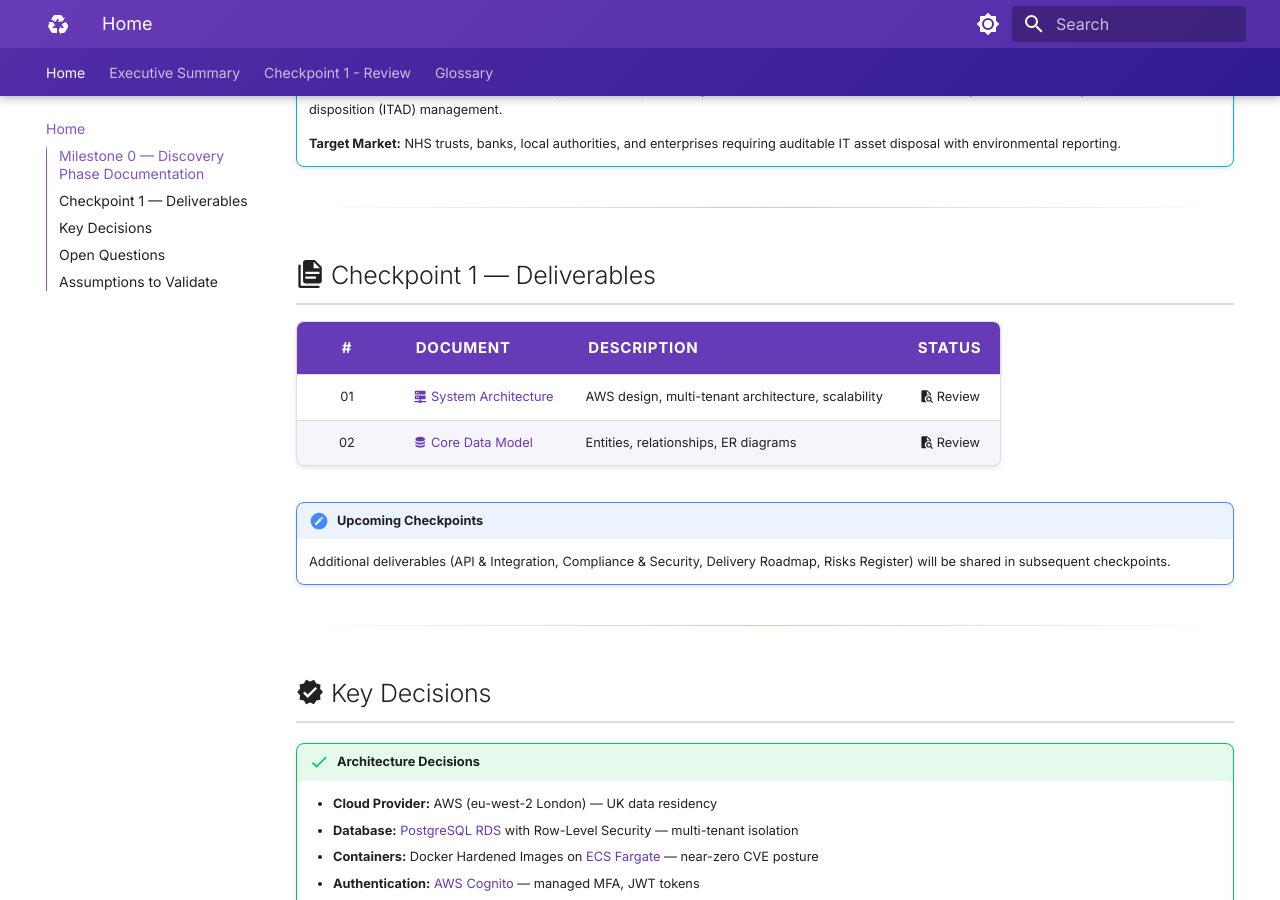
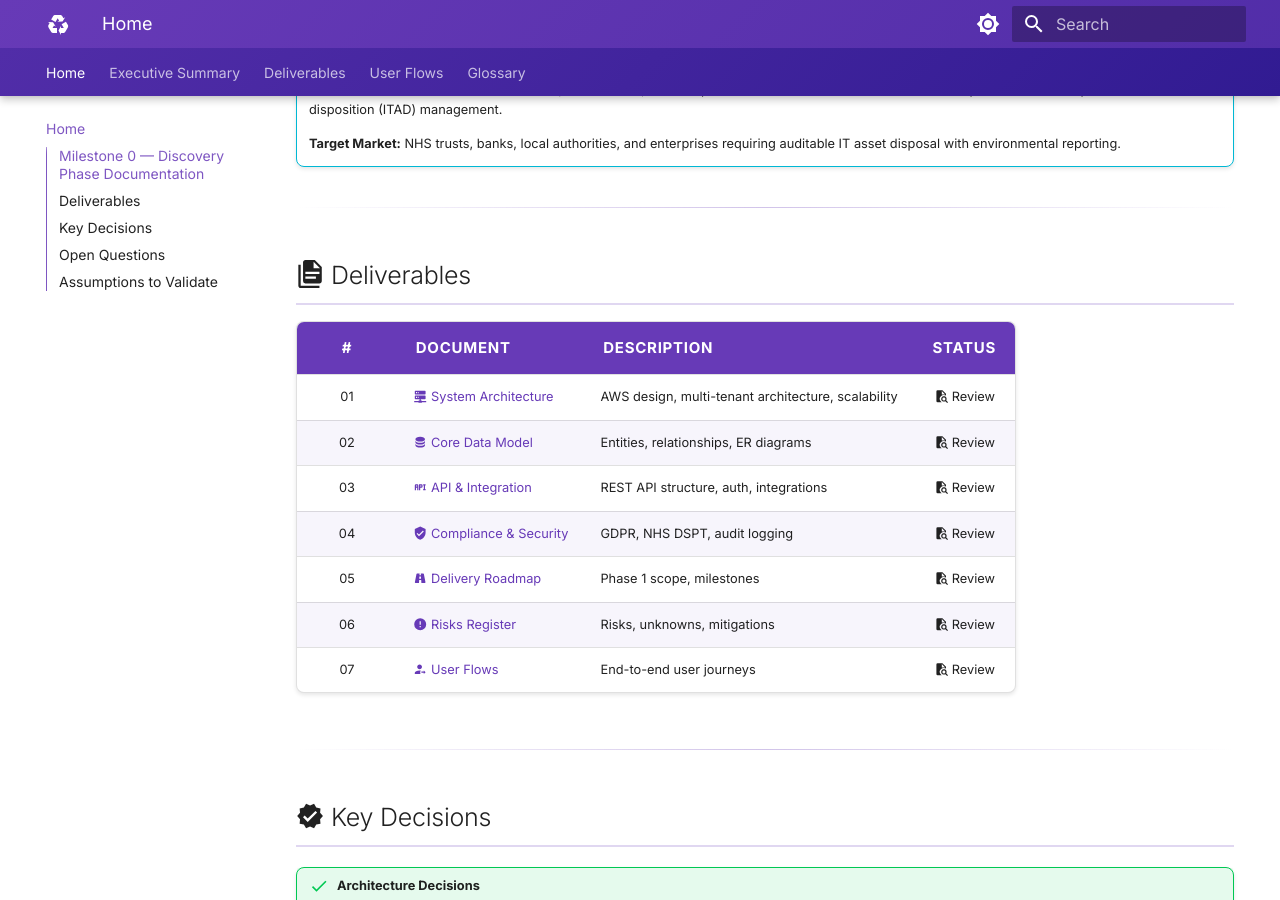
Before and after one commit to nugehs/ai-reclaim-m0, an MkDocs documentation site: the page built from docs/index.md, in a window 1280 px wide and 900 px high, scrolled down 401 px. Built offline with MkDocs 1.6.1 and Material for MkDocs 9.7.7, drawn with Linux system fonts in a browser that asks for light colours.

Commit message:
Show all deliverables - single checkpoint approach
Reverted to full document list for single review checkpoint.

Co-Authored-By: Claude Opus 4.5 <noreply@anthropic.com>

```diff
--- a/docs/index.md
+++ b/docs/index.md
@@ -15,15 +15,17 @@
 
 ---
 
-## :material-file-document-multiple: Checkpoint 1 — Deliverables
+## :material-file-document-multiple: Deliverables
 
 | # | Document | Description | Status |
 |:-:|----------|-------------|:------:|
 | 01 | [:material-server-network: System Architecture](./01-system-architecture/README.md) | AWS design, multi-tenant architecture, scalability | :material-file-search: Review |
 | 02 | [:material-database: Core Data Model](./02-data-model/README.md) | Entities, relationships, ER diagrams | :material-file-search: Review |
-
-!!! note "Upcoming Checkpoints"
-    Additional deliverables (API & Integration, Compliance & Security, Delivery Roadmap, Risks Register) will be shared in subsequent checkpoints.
+| 03 | [:material-api: API & Integration](./03-api-integration/README.md) | REST API structure, auth, integrations | :material-file-search: Review |
+| 04 | [:material-shield-check: Compliance & Security](./04-compliance-security/README.md) | GDPR, NHS DSPT, audit logging | :material-file-search: Review |
+| 05 | [:material-road-variant: Delivery Roadmap](./05-delivery-roadmap/README.md) | Phase 1 scope, milestones | :material-file-search: Review |
+| 06 | [:material-alert-circle: Risks Register](./06-risks-register/README.md) | Risks, unknowns, mitigations | :material-file-search: Review |
+| 07 | [:material-account-arrow-right: User Flows](./USER-FLOWS.md) | End-to-end user journeys | :material-file-search: Review |
 
 ---
 
--- a/mkdocs.yml
+++ b/mkdocs.yml
@@ -87,19 +87,14 @@ markdown_extensions:
 nav:
   - Home: index.md
   - Executive Summary: EXECUTIVE-SUMMARY.md
-  - Checkpoint 1 - Review:
+  - Deliverables:
     - System Architecture: 01-system-architecture/README.md
     - Core Data Model: 02-data-model/README.md
+    - API & Integration: 03-api-integration/README.md
+    - Compliance & Security: 04-compliance-security/README.md
+    - Delivery Roadmap: 05-delivery-roadmap/README.md
+    - Risks Register: 06-risks-register/README.md
+  - User Flows: USER-FLOWS.md
   - Glossary: GLOSSARY.md
-  # --- CHECKPOINT 2 (uncomment when ready) ---
-  # - Checkpoint 2 - Review:
-  #   - API & Integration: 03-api-integration/README.md
-  #   - Compliance & Security: 04-compliance-security/README.md
-  # --- CHECKPOINT 3 (uncomment when ready) ---
-  # - Checkpoint 3 - Review:
-  #   - Delivery Roadmap: 05-delivery-roadmap/README.md
-  #   - Risks Register: 06-risks-register/README.md
-  #   - User Flows: USER-FLOWS.md
-  #   - Roadmap: ROADMAP.md
 
 copyright: "&copy; 2025 A to Z IT Recycling Ltd. All rights reserved."
```
Also changed, not shown: docs/EXECUTIVE-SUMMARY.md (+6 -3 lines).
